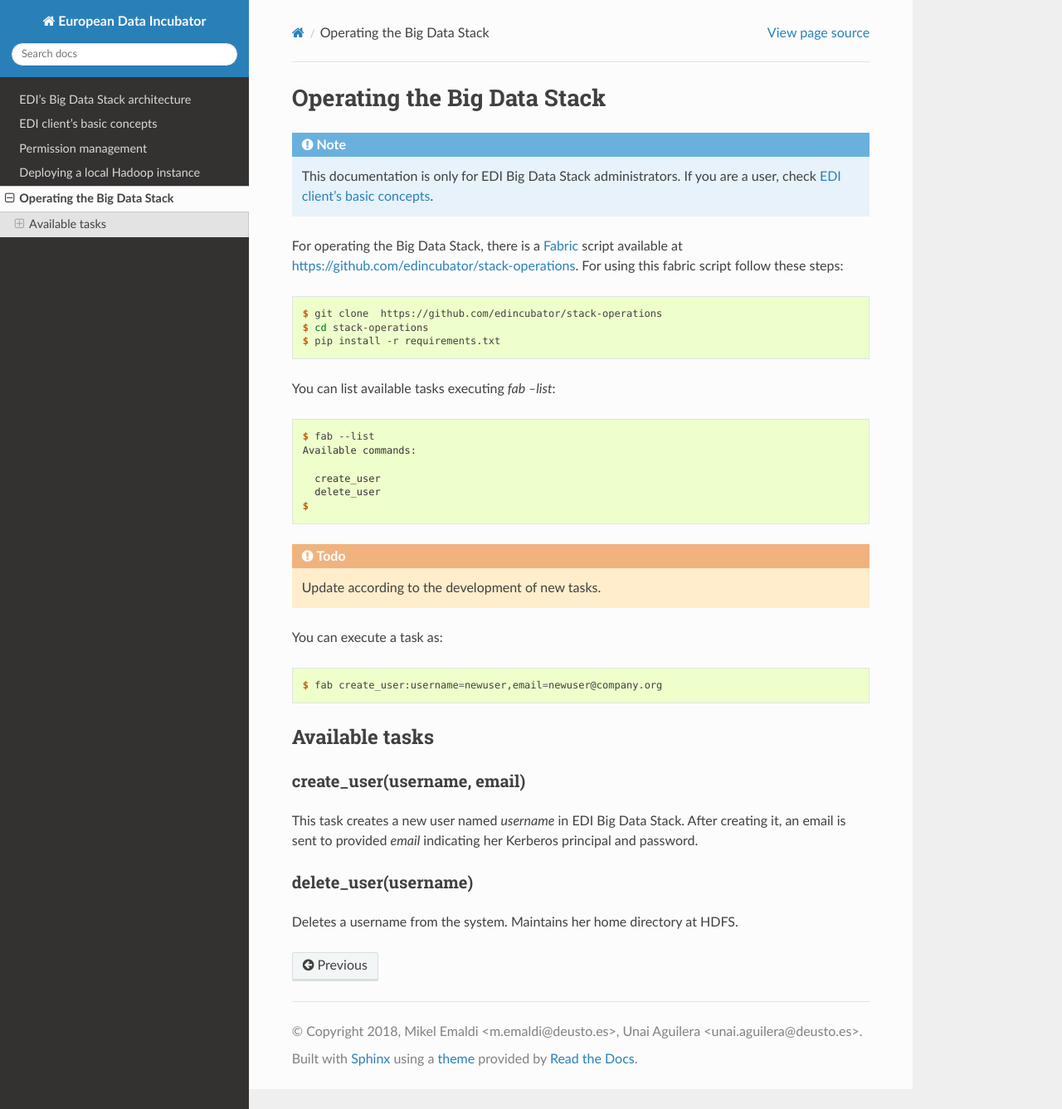
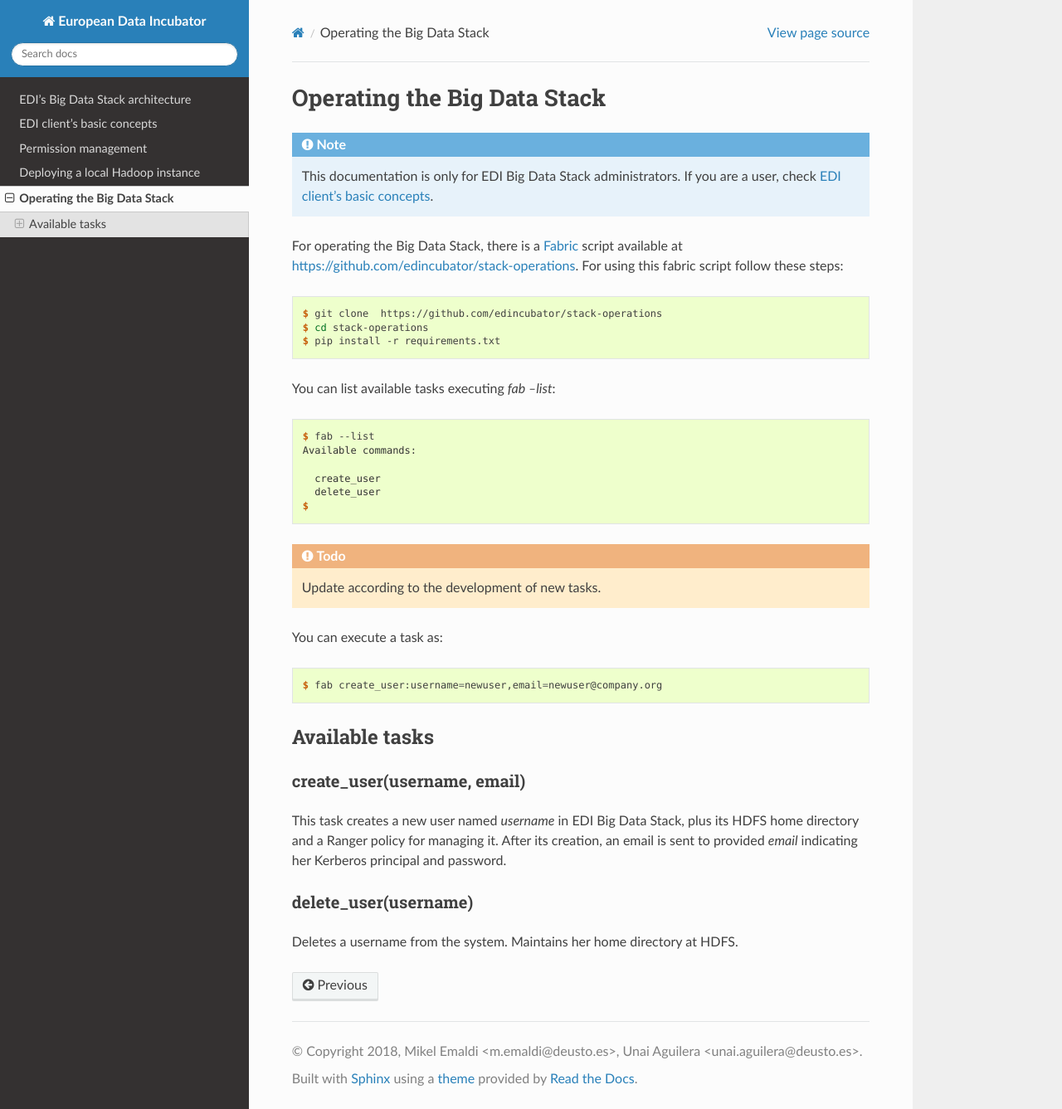
Before and after one commit to edincubator/edi-doc, a Sphinx documentation site: the page built from source/operations/index.rst, in a window 1280 px wide and 1337 px high. Shown: the whole window at 83% size. Built offline with Sphinx 7.4.7 and the Read the Docs theme 2.0.0, drawn with Linux system fonts in a browser that asks for light colours.

Commit message:
Updating create_user command

```diff
--- a/source/operations/index.rst
+++ b/source/operations/index.rst
@@ -45,8 +45,9 @@ Available tasks
 create_user(username, email)
 ............................
 
-This task creates a new user named `username` in EDI Big Data Stack. After
-creating it, an email is sent to provided `email` indicating her Kerberos principal
+This task creates a new user named `username` in EDI Big Data Stack, plus its
+HDFS home directory and a Ranger policy for managing it. After its creation,
+an email is sent to provided `email` indicating her Kerberos principal
 and password.
 
 
```
